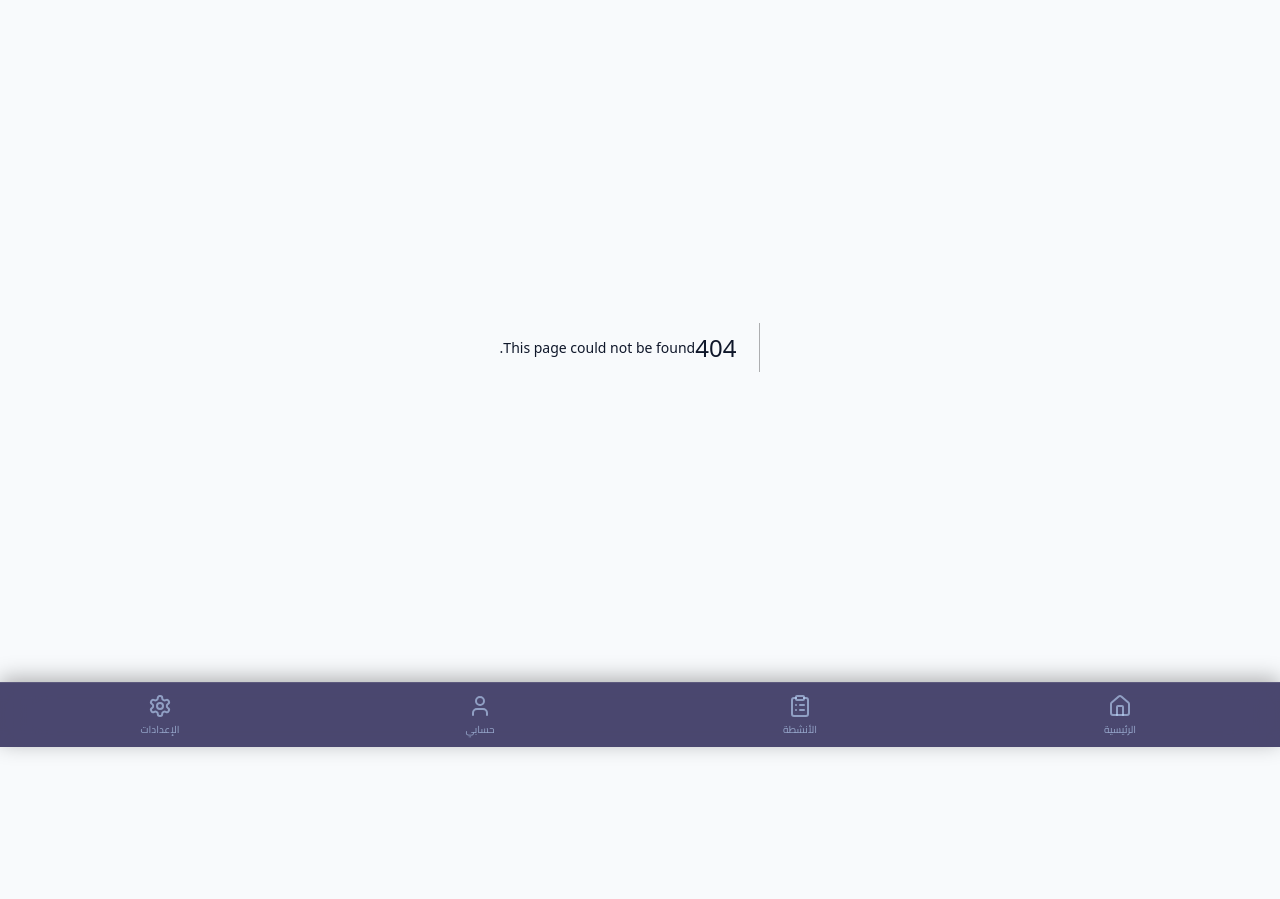
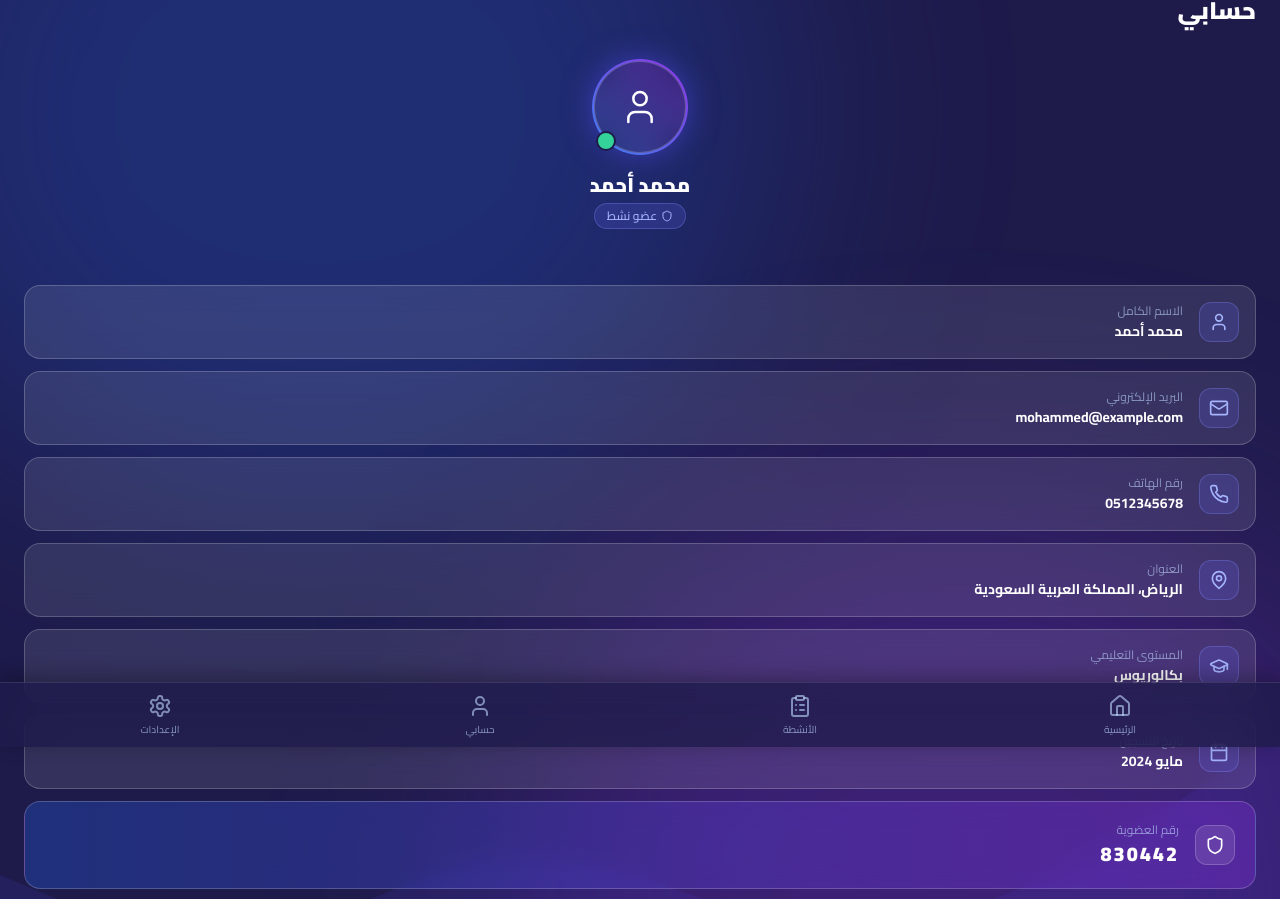
Before and after one commit to Ahmadjo009/-my-project, a Next.js app: page /profile in a window 1280 px wide. Before the commit this address had no page. Shown: the part 53-952 px from the top of the page. Before the commit the page ends 800 px from the top, so only its background shows below. Built offline with nearby package versions, Linux system fonts and the light colour scheme.

Commit message:
إضافة صفحة الملف الشخصي (حسابي)

```diff
--- /dev/null
+++ b/app/profile/page.tsx
@@ -0,0 +1,88 @@
+"use client";
+
+import React from 'react';
+import { User, Mail, Phone, MapPin, GraduationCap, Calendar, Shield, LogOut, ChevronLeft } from 'lucide-react';
+import Link from 'next/link';
+
+export default function ProfilePage() {
+  const profileInfo = [
+    { icon: <User size={20} />, label: 'الاسم الكامل', value: 'محمد أحمد' },
+    { icon: <Mail size={20} />, label: 'البريد الإلكتروني', value: 'mohammed@example.com' },
+    { icon: <Phone size={20} />, label: 'رقم الهاتف', value: '0512345678' },
+    { icon: <MapPin size={20} />, label: 'العنوان', value: 'الرياض، المملكة العربية السعودية' },
+    { icon: <GraduationCap size={20} />, label: 'المستوى التعليمي', value: 'بكالوريوس' },
+    { icon: <Calendar size={20} />, label: 'تاريخ التسجيل', value: 'مايو 2024' },
+  ];
+
+  return (
+    <div className="min-h-screen bg-[#1e1b4b] relative overflow-hidden pb-24">
+      {/* Animated Background */}
+      <div className="absolute inset-0 z-0 pointer-events-none">
+        <div className="absolute top-[-20%] left-[-10%] w-[70%] h-[70%] rounded-full bg-blue-600/25 blur-[120px]"></div>
+        <div className="absolute bottom-[-20%] right-[-10%] w-[70%] h-[70%] rounded-full bg-purple-600/25 blur-[120px]"></div>
+        <svg className="absolute bottom-0 w-full h-[45vh] opacity-40" viewBox="0 0 1440 320" preserveAspectRatio="none">
+          <path fill="#4f46e5" fillOpacity="0.3" d="M0,160L48,176C96,192,192,224,288,213.3C384,203,480,149,576,144C672,139,768,181,864,197.3C960,213,1056,203,1152,170.7C1248,139,1344,85,1392,58.7L1440,32L1440,320L1392,320C1344,320,1248,320,1152,320C1056,320,960,320,864,320C768,320,672,320,576,320C480,320,384,320,288,320C192,320,96,320,48,320L0,320Z"></path>
+        </svg>
+      </div>
+
+      {/* Header */}
+      <div className="relative z-10 px-6 pt-12 pb-6">
+        <h1 className="text-2xl font-black text-white text-right mb-8">حسابي</h1>
+
+        {/* Avatar */}
+        <div className="flex flex-col items-center mb-8">
+          <div className="relative mb-4">
+            <div className="w-24 h-24 rounded-full bg-gradient-to-tr from-blue-500 to-purple-600 p-[2px] shadow-[0_0_30px_rgba(79,70,229,0.6)]">
+              <div className="w-full h-full rounded-full bg-[#1e1b4b]/60 backdrop-blur-md flex items-center justify-center border border-white/20">
+                <User size={40} className="text-white" strokeWidth={1.5} />
+              </div>
+            </div>
+            <div className="absolute bottom-1 left-1 w-5 h-5 rounded-full bg-emerald-400 border-2 border-[#1e1b4b]"></div>
+          </div>
+          <h2 className="text-xl font-black text-white">محمد أحمد</h2>
+          <div className="flex items-center gap-1 mt-1 bg-indigo-500/20 border border-indigo-400/30 px-3 py-1 rounded-full">
+            <Shield size={12} className="text-indigo-300" />
+            <span className="text-indigo-300 text-xs font-medium">عضو نشط</span>
+          </div>
+        </div>
+      </div>
+
+      {/* Info Cards */}
+      <div className="relative z-10 px-6 space-y-3">
+        {profileInfo.map((item, idx) => (
+          <div
+            key={idx}
+            className="bg-white/10 backdrop-blur-md border border-white/20 rounded-2xl p-4 flex items-center gap-4 hover:bg-white/15 transition-colors"
+          >
+            <div className="w-10 h-10 rounded-xl bg-indigo-500/20 border border-indigo-400/30 flex items-center justify-center text-indigo-300 shrink-0">
+              {item.icon}
+            </div>
+            <div className="flex-1 text-right">
+              <p className="text-blue-200/60 text-xs mb-0.5">{item.label}</p>
+              <p className="text-white font-bold text-sm">{item.value}</p>
+            </div>
+          </div>
+        ))}
+
+        {/* Membership Number */}
+        <div className="bg-gradient-to-r from-blue-600/30 to-purple-600/30 backdrop-blur-md border border-white/20 rounded-2xl p-5 flex items-center gap-4 mt-4">
+          <div className="w-10 h-10 rounded-xl bg-white/10 border border-white/20 flex items-center justify-center text-white shrink-0">
+            <Shield size={20} />
+          </div>
+          <div className="flex-1 text-right">
+            <p className="text-blue-200/60 text-xs mb-0.5">رقم العضوية</p>
+            <p className="text-white font-black text-xl tracking-widest">830442</p>
+          </div>
+        </div>
+
+        {/* Logout Button */}
+        <Link href="/" className="block mt-6">
+          <div className="flex items-center justify-center gap-3 w-full py-4 rounded-2xl bg-red-500/10 border border-red-400/30 text-red-300 hover:bg-red-500/20 transition-colors font-bold">
+            <LogOut size={20} />
+            <span>تسجيل الخروج</span>
+          </div>
+        </Link>
+      </div>
+    </div>
+  );
+}
```
